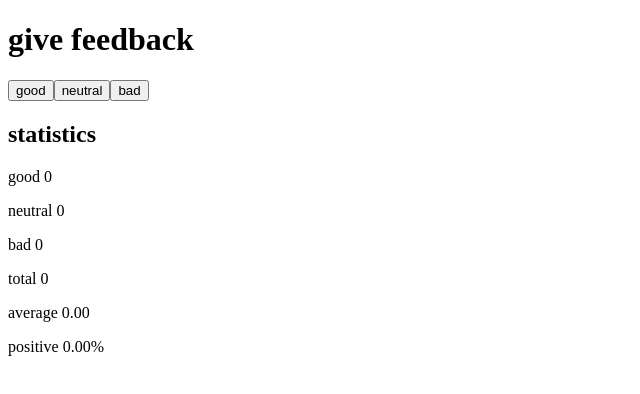
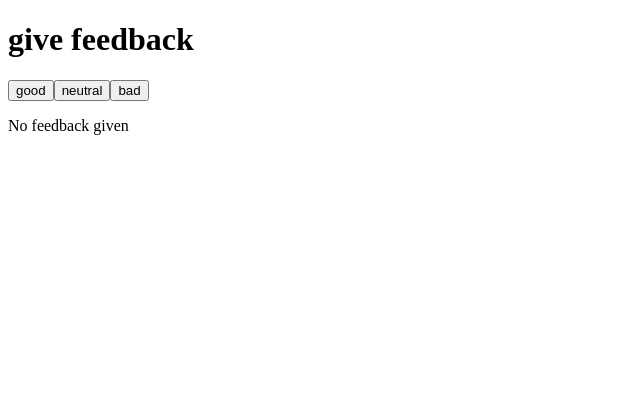
Before and after one commit to jesusbloise/Parte-1-Fullstackopen-, a React (Vite) app: page / in a window 1280 px wide. Shown: the top 394 px of the page, without its empty margins (0-640 px from the left). Built offline with nearby package versions, Linux system fonts and the light colour scheme.

Commit message:
ejercicio 1.9 listo hasta aqui con renderizado condicional

```diff
--- a/src/App.jsx
+++ b/src/App.jsx
@@ -34,7 +34,11 @@ const App = () => {
       <Button handleClick={() => setGood(good + 1)} text='good' />
       <Button handleClick={() => setNeutral(neutral + 1)} text='neutral' />
       <Button handleClick={() => setBad(bad + 1)} text='bad' />
-      <Statistics good={good} neutral={neutral} bad={bad} />
+      {good === 0 && neutral === 0 && bad === 0 ? (
+        <p>No feedback given</p>
+      ) : (
+        <Statistics good={good} neutral={neutral} bad={bad} />
+      )}
     </div>
   );
 };
```
